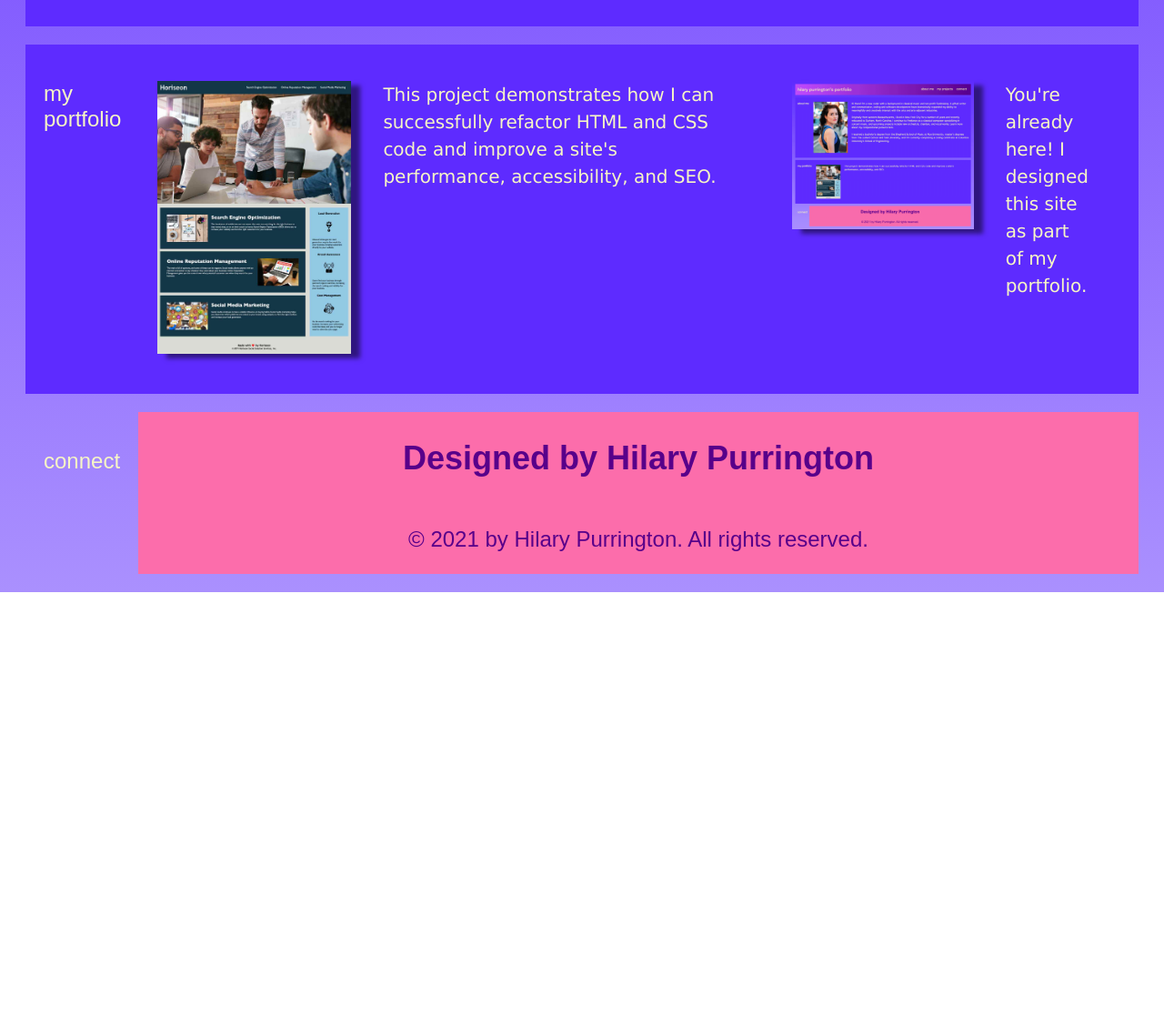
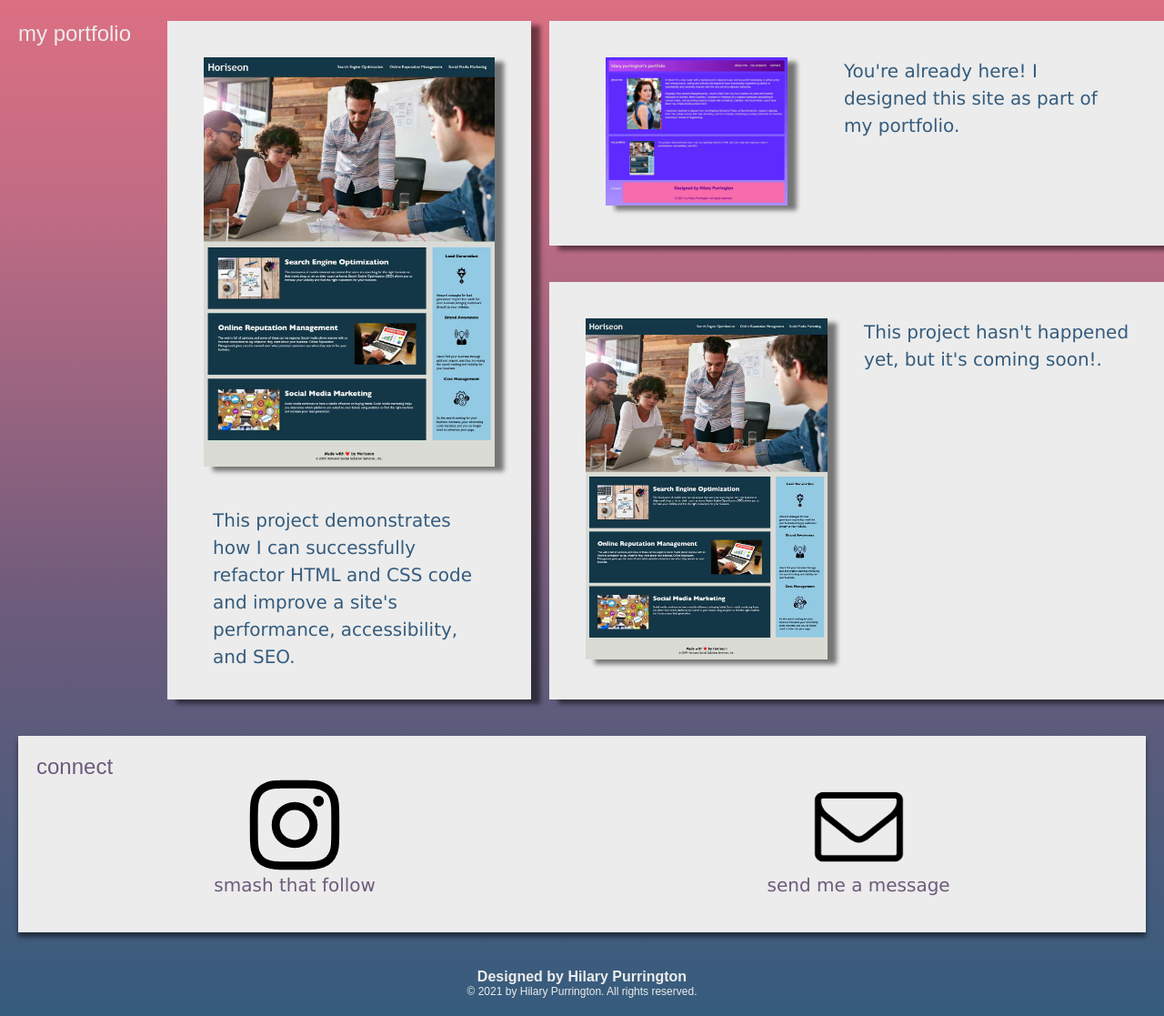
Before and after one commit to hpurring/portfolio-site, a plain HTML site: page index.html in a window 1280 px wide. Shown: the part 660-1777 px from the top of the page at 91% size. Before the commit the page ends 1311 px from the top, so only its background shows below. Drawn offline with Linux system fonts and the light colour scheme.

Commit message:
portfolio and footer

```diff
--- a/assets/portfolio-site.css
+++ b/assets/portfolio-site.css
@@ -1,12 +1,27 @@
+* {
+    margin: 0;
+    padding: 0;
+    box-sizing: border-box;
+}
+
+:root {
+    --first-color: #ececec;
+    --second-color: #F8B195;
+    --third-color: #C06C84;
+    --fourth-color: #6C5B7B;
+    --fifth-color: #355C7D;
+}
+
+
 body {
-    background-image: linear-gradient(#5e2bff, #aa90fe);
+    background-image: linear-gradient(#F8B195, #F67280, #C06C84, #6C5B7B, #355C7D);
 }
 
 header {
     margin: 20px 20px 20px 20px;
     font-family: Geneva, Tahoma, Verdana, sans-serif;
-    background-image: linear-gradient(to right, #c04cfd, #58008a);
-    color: #f7f6c5;
+    background-color: var(--first-color);
+    color: var(--fifth-color);
     display: flex;
     flex: 1 1 300px;
     justify-content: space-between;
@@ -38,16 +53,17 @@ header nav ul li a {
     padding: 10px 15px;
     font-size: 24px;
     text-decoration: none;
-    color: #f7f6c5;
+    color: var(--fifth-color);
 }
 
 #about-me {
     margin: 20px 20px 20px 20px;
-    background-color:#5e2bff;
+    background-color:var(--first-color);
+    box-shadow: 0px 5px 5px rgba(0, 0, 0, .5);
 }
 
 #about-me h2 {
-    color: #f7f6c5;
+    color: var(--fourth-color);
     font-family: Arial, Helvetica, sans-serif;
     font-size: 24px;
     font-weight: lighter;
@@ -67,22 +83,23 @@ header nav ul li a {
 }
 
 .bio p {
-    color: #f7f6c5;
+    color: var(--fourth-color);
     font-family: Geneva, Tahoma, Verdana, sans-serif;
     font-size: 20px;
     line-height: 30px;
+    margin-top: 35px;
     margin-left: 35px;
 }
 
-#portfolio {
-    margin: 20px 20px;
-    background-color:#5e2bff;
+.portfolio {
+    padding: 20px;
     display: flex;
-    justify-content: flex-start;
+    justify-content: space-around;
+    /* box-shadow: 0px 5px 5px rgba(0, 0, 0, .5); */
 }
 
 #portfolio h2 {
-    color: #f7f6c5;
+    color: var(--first-color);
     font-family: Arial, Helvetica, sans-serif;
     font-weight: lighter;
     font-size: 24px;
@@ -90,18 +107,57 @@ header nav ul li a {
     padding: 20px;
 }
 
-#portfolio p {
-    color: #f7f6c5;
+.featured-project {
+    background-color: var(--first-color);
+    display: flex;
+    flex-direction: column;
+    align-items: center;
+    box-shadow: 10px 5px 5px rgba(0, 0, 0, .5);
+}
+
+.featured-project p {
+    color: var(--fifth-color);
     font-family: Geneva, Tahoma, Verdana, sans-serif;
-    text-decoration: none;
     font-size: 20px;
     line-height: 30px;
-    margin: 20px 35px;
+    width: 300px;
+    margin: 0px 20px 20px 20px;
+}
+
+.portfolio-links {
+    display: flex;
+    flex-wrap: wrap;
+    flex-direction: column;
+    justify-content: space-between;
+}
+
+.website {
+    background-color: var(--first-color);
+    display: flex;
+    justify-content: space-evenly;
+    box-shadow: 10px 5px 5px rgba(0, 0, 0, .5);
+    margin: 0px 0px 20px 20px;
+}
+
+.place-holder {
+    background-color: var(--first-color);
+    display: flex;
+    justify-content: space-evenly;
+    box-shadow: 10px 5px 5px rgba(0, 0, 0, .5);
+    margin: 20px 0px 0px 20px;
+}
+
+.portfolio-links p {
+    color: var(--fifth-color);
+    font-family: Geneva, Tahoma, Verdana, sans-serif;
+    font-size: 20px;
+    line-height: 30px;
+    width: 300px;
+    margin: 40px 40px 40px 0px;
 }
 
 #portfolio img {
-    margin-top: 20px;
-    margin-bottom: 20px;
+    margin: 40px 40px;
     box-shadow: 10px 5px 5px rgba(0, 0, 0, .5);
     transition: all .3s ease-in-out;
 }
@@ -110,30 +166,56 @@ header nav ul li a {
     transform: scale(1.1);
 }
 
-.horiseon, .website {
-    margin: 20px;
+#connect {
+    margin: 20px 20px;
+    background-color: var(--first-color);
     display: flex;
-    justify-content: space-evenly;
-}
-
-#connect {
-    margin: 20px 20px 20px 20px;
-    background-color:#5e2bff;
+    flex-wrap: wrap;
+    flex-direction: column;
+    box-shadow: 0px 5px 5px rgba(0, 0, 0, .5);
 }
 
 #connect h2 {
-    color: #f7f6c5;
+    color: var(--fourth-color);
     font-family: Arial, Helvetica, sans-serif;
     font-weight: lighter;
     font-size: 24px;
-    float: left;
-    padding: 20px;
+    margin-top: 20px;
+    margin-left: 20px;
+}
+
+.connect-links {
+    background-color: var(--first-color);
+    display: flex;
+    flex-wrap: wrap;
+    justify-content: space-around;
+}
+
+#connect img {
+    transition: all .3s ease-in-out;
+}
+
+#connect img:hover {
+    transform: scale(1.1);
+}
+
+#connect p {
+    color: var(--fourth-color);
+    font-family: Geneva, Tahoma, Verdana, sans-serif;
+    font-size: 20px;
+    text-align: center;
+    margin-bottom: 40px;
+}
+
+.instagram, .email {
+    display: flex;
+    flex-direction: column;
+    align-items: center;
 }
 
 footer {
-    margin: 20px 20px 20px 20px;
-    background-color: #fc6dab;
-    color: #58008a;
+    margin: 20px 20px;
+    color: var(--first-color);
     font-family: Arial, Helvetica, sans-serif;
     font-weight: lighter;
     font-size: 24px;
@@ -142,3 +224,13 @@ footer {
     justify-content: center;
     align-items: center;
 }
+
+footer h2 {
+    margin-top: 20px;
+    font-size: 16px;
+}
+
+footer p {
+    margin-botton: 20px;
+    font-size: 12px;
+}
--- a/index.html
+++ b/index.html
@@ -33,7 +33,7 @@
         <div class="bio">
             <img src="./assets/photos/Purrington-headshot.jpg" width="300" height="450" alt="Hilary Purrington" />
             <p>
-                Hi there! I'm a new coder with a background in classical music and non-profit fundraising. A gifted writer and communicator, coding and software development have dramatically expanded my ability to meaningfully and creatively interact with the arts and arts-adjacent industries.
+                Hi there! I'm a new coder with a background in classical music and non-profit fundraising. A gifted writer and communicator, I'm studying coding and software development in an effort to  expand my ability to meaningfully and creatively interact with the arts and arts-adjacent industries.
                 </br>
                 </br>
                 Originally from western Massachusetts, I lived in New York City for a number of years and recently relocated to Durham, North Carolina. I continue to freelance as a classical composer specializing in concert music, and upcoming projects include new orchestral, chamber, and vocal works. Learn more about my compositional pursuits here.
@@ -46,19 +46,36 @@
 
     <section id="portfolio">
         <h2>my portfolio</h2>
-        <div class="horiseon">
-            <a href="https://hpurring.github.io/horiseon-seo-optimization/"><img src="./assets/photos/horiseon-screenshot.png" width="213" height="300" alt="Screenshot of Horiseon landing page" /></a>
-            <p>This project demonstrates how I can successfully refactor HTML and CSS code and improve a site's performance, accessibility, and SEO.</p>
+        <div class="portfolio">
+        <div class="featured-project">
+                <a href="https://hpurring.github.io/horiseon-seo-optimization/"><img src="./assets/photos/horiseon-screenshot.png" width="320" height="450" alt="Screenshot of Horiseon landing page" /></a>
+                <p>This project demonstrates how I can successfully refactor HTML and CSS code and improve a site's performance, accessibility, and SEO.</p>
         </div>
-        <div class="website">
+        <div class="portfolio-links">
+            <div class="website">
             <a href="https://hpurring.github.io/portfolio-site/"><img src="./assets/photos/portfolio-screenshot.png" width="200" height="163" alt="Screenshot of portfolio homepage."></a>
             <p>You're already here! I designed this site as part of my portfolio.</p>
+            </div>
+            <div class="place-holder">
+                <a href="https://hpurring.github.io/horiseon-seo-optimization/"><img src="./assets/photos/horiseon-screenshot.png" width="266" height="375" alt="Screenshot of Horiseon landing page" /></a>
+                <p>This project hasn't happened yet, but it's coming soon!.</p>
+            </div>
+        </div>
         </div>
     </section>
 
     <section id="connect">
         <h2>connect</h2>
-
+        <div class="connect-links">
+            <div class="instagram">
+                <a href="https://www.instagram.com/hilarypurrington/"><img src="./assets/photos/Instagram_simple_icon.svg" height="100" width="100" alt="Instagram icon"></a>
+                <p>smash that follow</p>
+            </div>
+            <div class="email">
+                <a href="mailto:hilarypurrington@gmail.com"><img src="./assets/photos/Envelope_font_awesome.svg.png" height="100" width="100" alt="Envelope icon"></a>
+                <p>send me a message</p>
+            </div>
+        </div>
     </section>
 
     <footer>
```
Also changed, not shown: assets/photos/256px-Instagram_icon.png (added), assets/photos/Envelope_font_awesome.svg.png (added), assets/photos/Instagram_simple_icon.svg (added).
